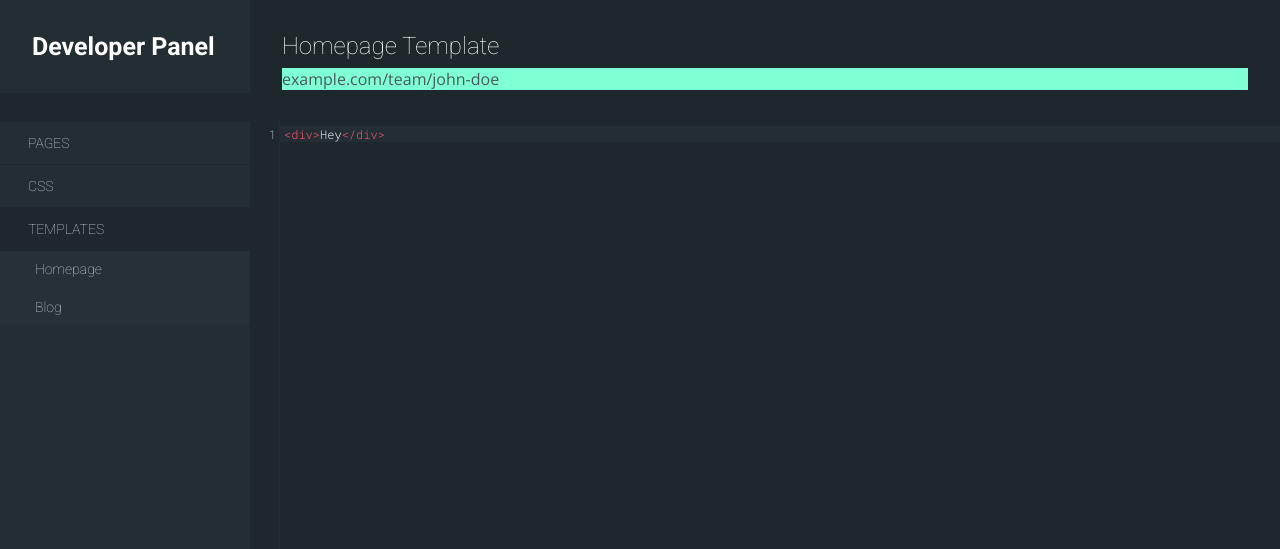
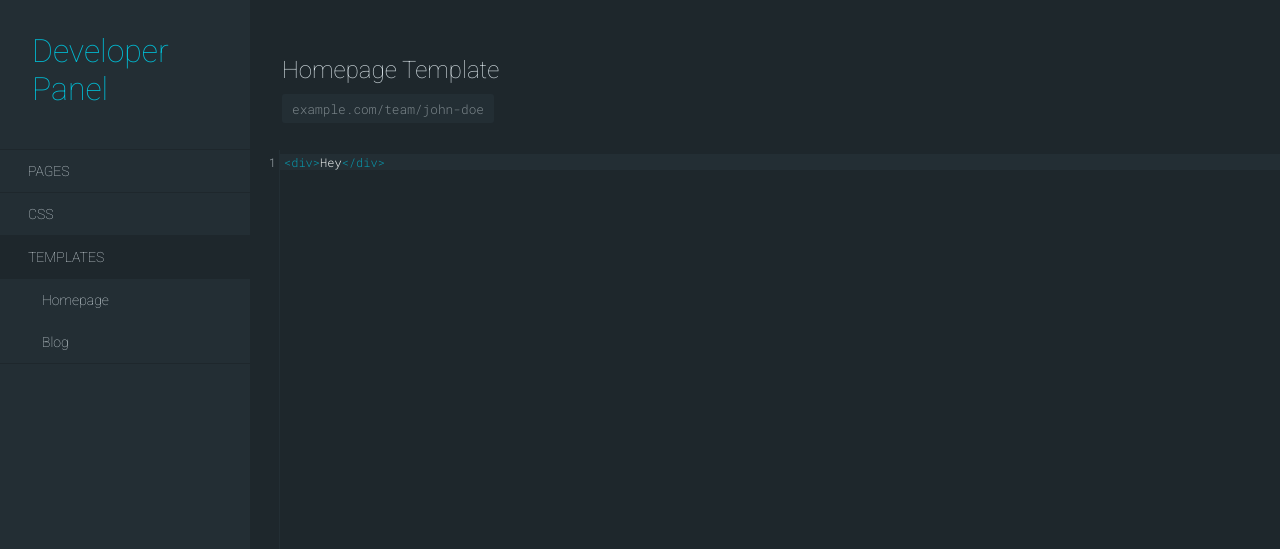
Before and after one commit to jordan-loeser/Content-Management-System, a PHP site: page / in a window 1280 px wide. Shown: the top 549 px of the page. After the commit the page ends 350 px from the top, so only its background shows below. Run offline with PHP 8.4, Linux system fonts and the light colour scheme; some libraries are stand-ins or nearby versions.

Commit message:
Design Draft 2

```diff
--- a/css/codemirror/themes/devcms.css
+++ b/css/codemirror/themes/devcms.css
@@ -38,13 +38,13 @@
 .cm-s-devcms .cm-string-2 { color: #80CBC4; }
 .cm-s-devcms .cm-comment { color: #546E7A; }
 .cm-s-devcms .cm-variable { color: #82B1FF; }
-.cm-s-devcms .cm-tag { color: #80CBC4; }
+.cm-s-devcms .cm-tag { color: #0898ac; }
 .cm-s-devcms .cm-meta { color: #80CBC4; }
 .cm-s-devcms .cm-attribute { color: #FFCB6B; }
 .cm-s-devcms .cm-property { color: #80CBAE; }
 .cm-s-devcms .cm-qualifier { color: #DECB6B; }
 .cm-s-devcms .cm-variable-3 { color: #DECB6B; }
-.cm-s-devcms .cm-tag { color: rgba(255, 83, 112, 1); }
+.cm-s-devcms .cm-tag { color: rgba(8,152,172,1); }
 .cm-s-devcms .cm-error {
   color: rgba(255, 255, 255, 1.0);
   background-color: #EC5F67;
--- a/css/style.css
+++ b/css/style.css
@@ -19,7 +19,7 @@ ol {
   padding: 0; }
 
 html, body {
-  color: #FFF;
+  color: #D1DBE0;
   background: #1E272C;
   font-family: "Open Sans", sans-serif;
   height: 100%; }
@@ -29,67 +29,79 @@ html, body {
 header {
   overflow: auto; }
   header .logo {
+    float: left;
+    height: 150px;
+    width: 250px;
     padding: 2em;
-    border-bottom: 1px solid #1e272c;
-    float: left;
-    width: 250px;
-    background-color: #232e34; }
+    background-color: #232E34;
+    border-bottom: 1px solid #1E272C; }
     header .logo h1 {
+      margin: 0;
       font-family: "Roboto", sans-serif;
-      font-size: 25px;
-      margin: 0; }
+      color: #00BCD4;
+      font-size: 20px;
+      font-size: 2em;
+      font-weight: 100; }
   header .page-info {
-    padding: 2em;
     float: right;
-    width: calc(100% - 250px); }
+    height: 150px;
+    width: calc(100% - 250px);
+    padding: 2em; }
     header .page-info h2 {
+      margin: 0;
+      margin-top: 1em;
+      font-family: "Roboto", sans-serif;
+      font-weight: 100; }
+    header .page-info .url {
+      float: left;
+      margin: 0;
+      margin-top: .8em;
+      padding: .5em 10px;
+      font-family: "Roboto Mono", sans-serif;
+      color: rgba(209, 219, 224, 0.5);
+      font-size: .8em;
       font-weight: 100;
-      font-family: "Roboto", sans-serif;
-      margin: 0; }
-    header .page-info h3 {
-      font-weight: 100;
-      margin: 0;
-      margin-top: .5em;
-      font-size: 1em;
-      color: #4a5961;
-      background: aquamarine; }
+      background: #232E34;
+      border-radius: 3px;
+      -webkit-border-radius: 3px;
+      background-clip: padding-box; }
 
 .sidebar {
   float: left;
-  height: 100%;
-  height: 100vh;
+  height: calc(100% - 150px);
+  height: calc(100vh - 150px);
   width: 250px;
-  background-color: #232e34;
+  background-color: #232E34;
   overflow-y: scroll; }
   .sidebar ul {
     font-family: "Roboto", sans-serif; }
     .sidebar ul li span {
+      display: block;
       padding: 1em 2em;
+      color: #D1DBE0;
       text-transform: uppercase;
       font-size: 14px;
       line-height: 1em;
-      border-bottom: 1px solid #1e272c;
       font-weight: 100;
-      color: #D1DBE0;
-      display: block; }
+      border-bottom: 1px solid #1E272C; }
       .sidebar ul li span:hover {
-        background-color: #2d3b43; }
-    .sidebar ul li.open {
+        background-color: #2D3B43; }
+    .sidebar ul li.open > span {
       background-color: #1E272C; }
     .sidebar ul li .sub-menu {
-      background-color: #253137;
+      padding: 0;
       list-style-type: none;
-      padding: 0; }
+      border-bottom: 1px solid #1E272C; }
       .sidebar ul li .sub-menu li span {
+        padding: 1em 3em;
         text-transform: none;
-        border-color: #232e34;
-        padding: .8em 2.5em; }
+        border: none; }
 
 .main-panel.with-sidebar {
-  width: calc(100% - 250px);
-  float: right; }
+  float: right;
+  width: calc(100% - 250px); }
   .main-panel.with-sidebar .CodeMirror {
-    height: 100%;
-    height: 100vh; }
+    height: calc(100% - 150px);
+    height: calc(100vh - 150px); }
 
 /*# sourceMappingURL=style.css.map */
--- a/includes/header.php
+++ b/includes/header.php
@@ -12,6 +12,7 @@
     <link href='https://fonts.googleapis.com/css?family=Roboto:400,300,100,400italic,700,700italic' rel='stylesheet' type='text/css'>
     <link href='https://fonts.googleapis.com/css?family=Open+Sans:400,400italic,600,600italic,700,700italic' rel='stylesheet' type='text/css'>
     <link href='https://fonts.googleapis.com/css?family=Roboto+Mono:400,300' rel='stylesheet' type='text/css'>
+    <script src="https://use.fontawesome.com/777cea0367.js"></script>
 
     <!-- CUSTOM STYLESHEETS -->
     <link rel="stylesheet" href="css/normalize.css">
--- a/index.php
+++ b/index.php
@@ -6,7 +6,7 @@
   </div>
   <div class="page-info">
     <h2>Homepage Template</h2>
-    <h3>example.com/team/john-doe</h3>
+    <div class="url" contenteditable="true">example.com/team/john-doe</div>
   </div>
 </header><!--/DASHBOARD HEADER -->
 <div class="sidebar">
```
Also changed, not shown: css/scss/partials/_style.scss (+43 -36 lines), css/scss/partials/_variables.scss (+9 -5 lines), 1 other file.
